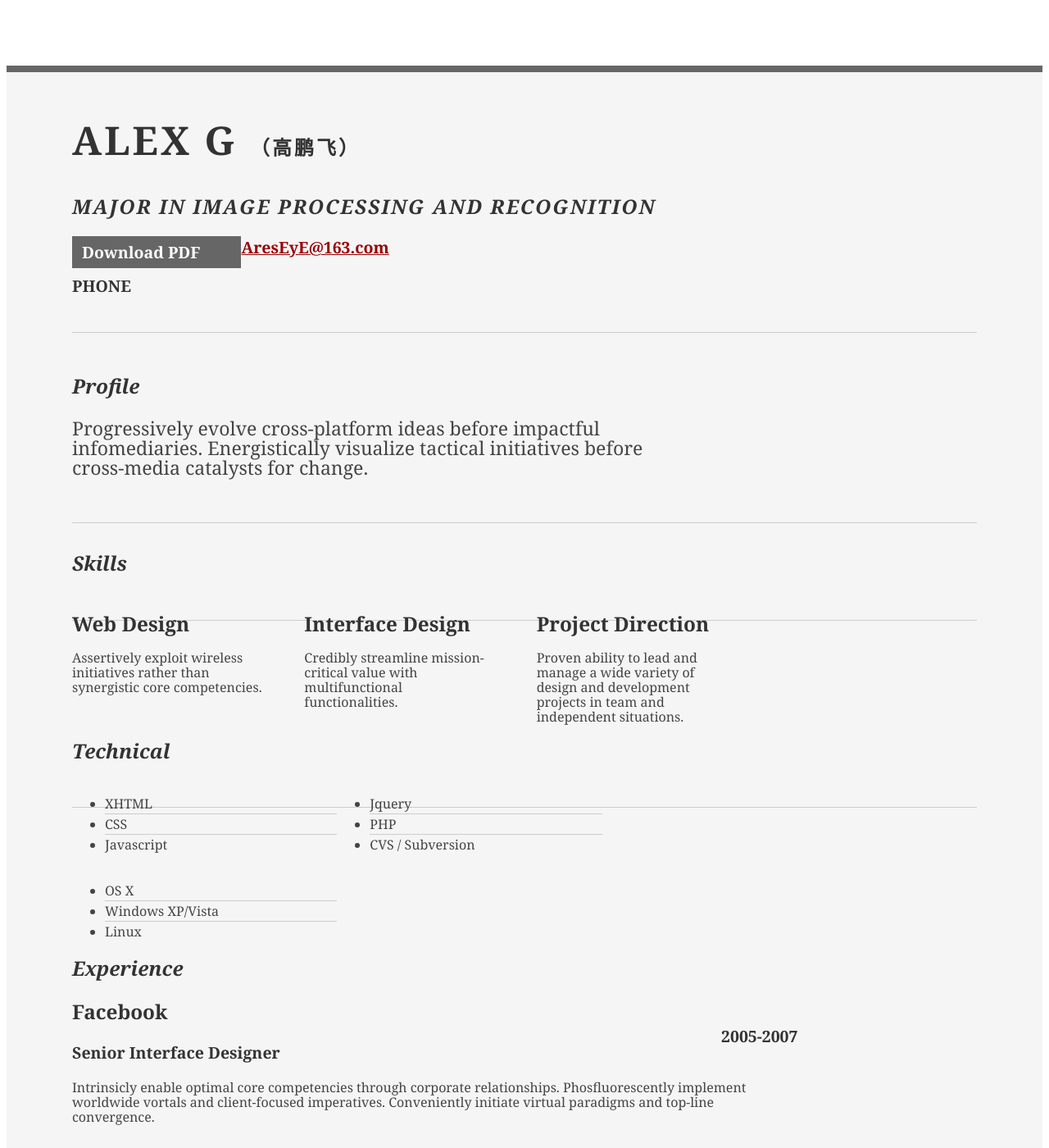
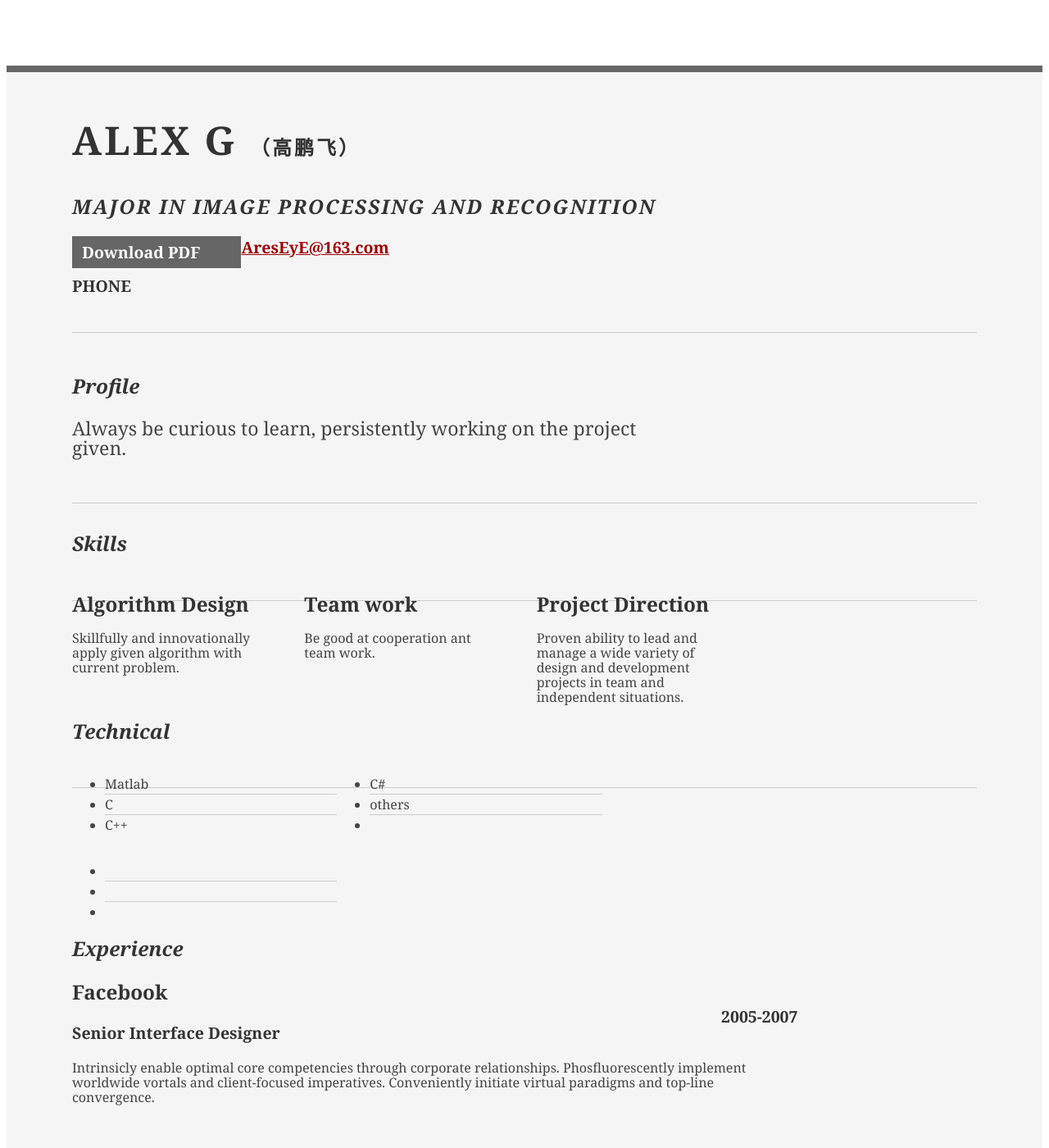
Before and after one commit to AlexG31/my_blog_pages, a Jekyll site: the page _posts/2015-2-2-resume.html, which Jekyll copies as it is, in a window 1280 px wide and 1400 px high. Shown: the whole window at 82% size. Built offline with Jekyll 4.4.1, drawn with Linux system fonts in a browser that asks for light colours; a style sheet for code colours, icons or effects is not loaded.

Commit message:
personal info

```diff
--- a/_posts/2015-2-2-resume.html
+++ b/_posts/2015-2-2-resume.html
@@ -49,7 +49,7 @@
 						</div>
 						<div class="yui-u">
 							<p class="enlarge">
-								Progressively evolve cross-platform ideas before impactful infomediaries. Energistically visualize tactical initiatives before cross-media catalysts for change.
+								Always be curious to learn, persistently working on the project given.
 							</p>
 						</div>
 					</div><!--// .yui-gf -->
@@ -61,13 +61,13 @@
 						<div class="yui-u">
 
 								<div class="talent">
-									<h2>Web Design</h2>
-									<p>Assertively exploit wireless initiatives rather than synergistic core competencies.	</p>
+									<h2>Algorithm Design</h2>
+									<p>Skillfully and innovationally apply given algorithm with current problem.</p>
 								</div>
 
 								<div class="talent">
-									<h2>Interface Design</h2>
-									<p>Credibly streamline mission-critical value with multifunctional functionalities.	 </p>
+									<h2>Team work</h2>
+									<p>Be good at cooperation ant team work.</p>
 								</div>
 
 								<div class="talent">
@@ -83,21 +83,21 @@
 						</div>
 						<div class="yui-u">
 							<ul class="talent">
-								<li>XHTML</li>
-								<li>CSS</li>
-								<li class="last">Javascript</li>
+								<li>Matlab</li>
+								<li>C</li>
+								<li class="last">C++</li>
 							</ul>
 
 							<ul class="talent">
-								<li>Jquery</li>
-								<li>PHP</li>
-								<li class="last">CVS / Subversion</li>
+								<li>C#</li>
+								<li>others</li>
+								<li class="last"> </li>
 							</ul>
 
 							<ul class="talent">
-								<li>OS X</li>
-								<li>Windows XP/Vista</li>
-								<li class="last">Linux</li>
+								<li></li>
+								<li></li>
+								<li class="last"></li>
 							</ul>
 						</div>
 					</div><!--// .yui-gf-->
```
